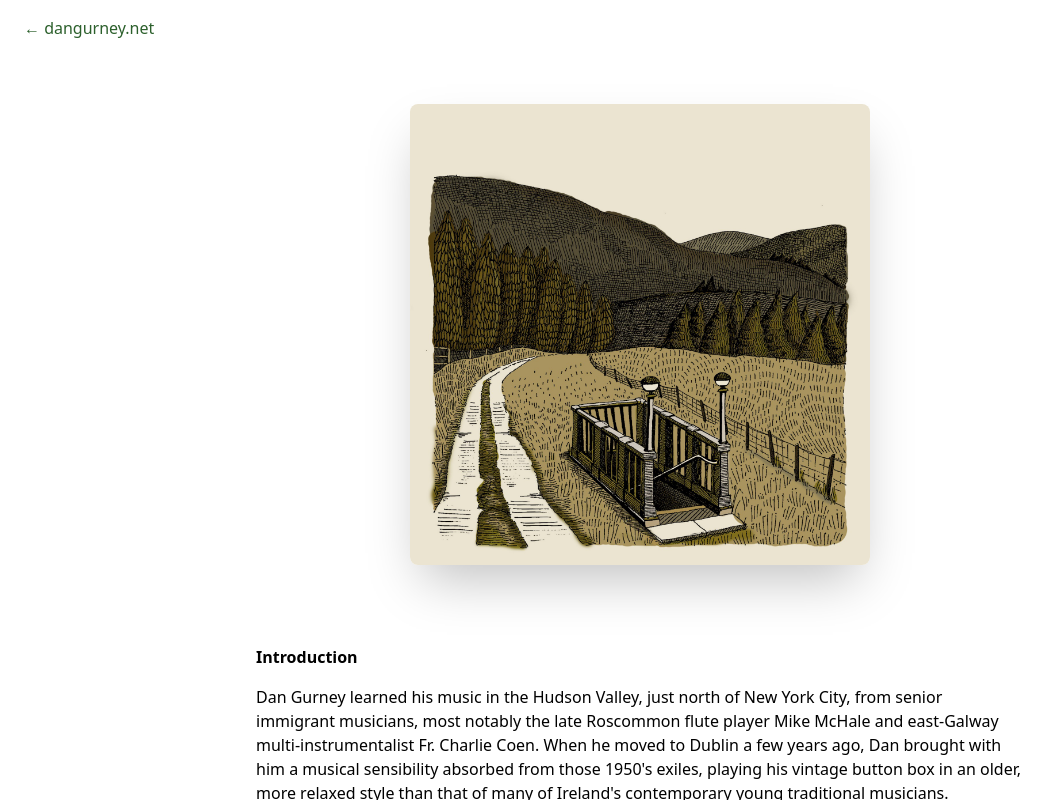
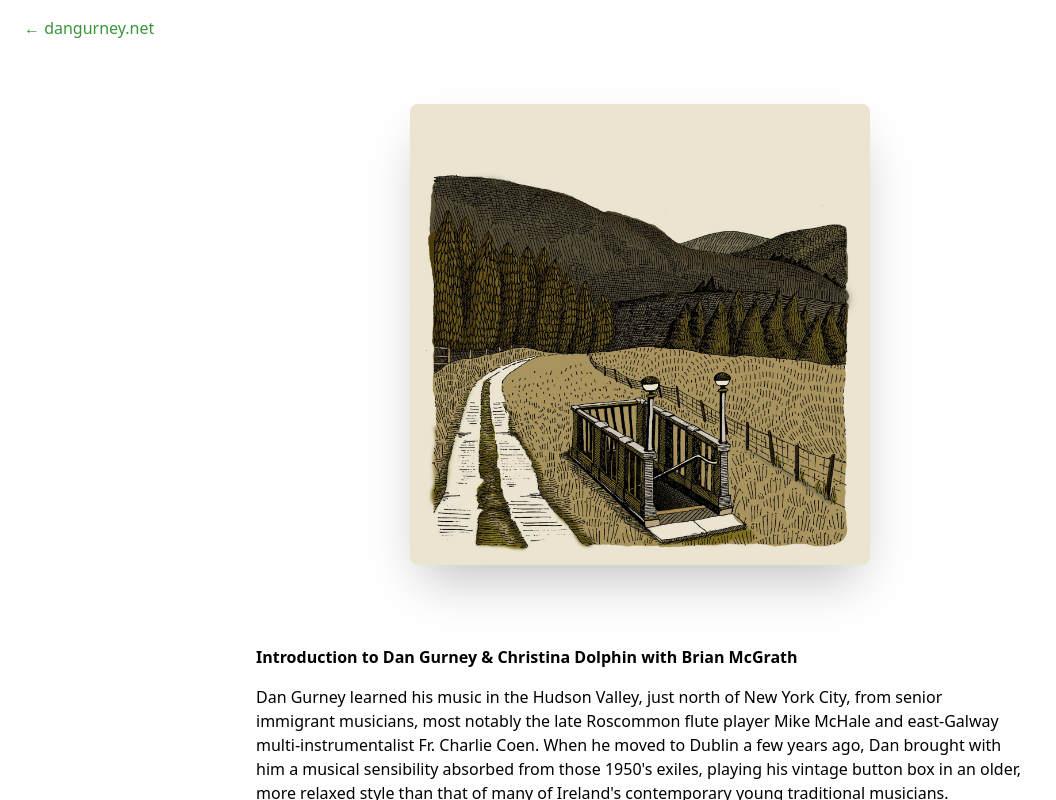
Before and after one commit to dgurns/album-with-christina, an Astro site: page / in a window 1280 px wide. Shown: the whole page, without its empty margins (0-1056 px from the left). Built offline with nearby package versions, Linux system fonts and the light colour scheme; Astro itself is replaced by a stand-in of ours.

Commit message:
improve link color

```diff
--- a/src/pages/index.astro
+++ b/src/pages/index.astro
@@ -27,7 +27,7 @@ import allSmiling from "../assets/all_smiling.jpeg";
     </div>
 
     <div class="flex flex-col gap-4">
-      <h1>Introduction</h1>
+      <h1>Introduction to Dan Gurney & Christina Dolphin with Brian McGrath</h1>
       <p>
         Dan Gurney learned his music in the Hudson Valley, just north of New
         York City, from senior immigrant musicians, most notably the late
--- a/src/styles/global.css
+++ b/src/styles/global.css
@@ -5,7 +5,7 @@ h1 {
 }
 
 a {
-  color: rgb(44, 96, 44);
+  color: rgb(59, 148, 59);
   text-decoration: none;
 
   &:hover {
```
